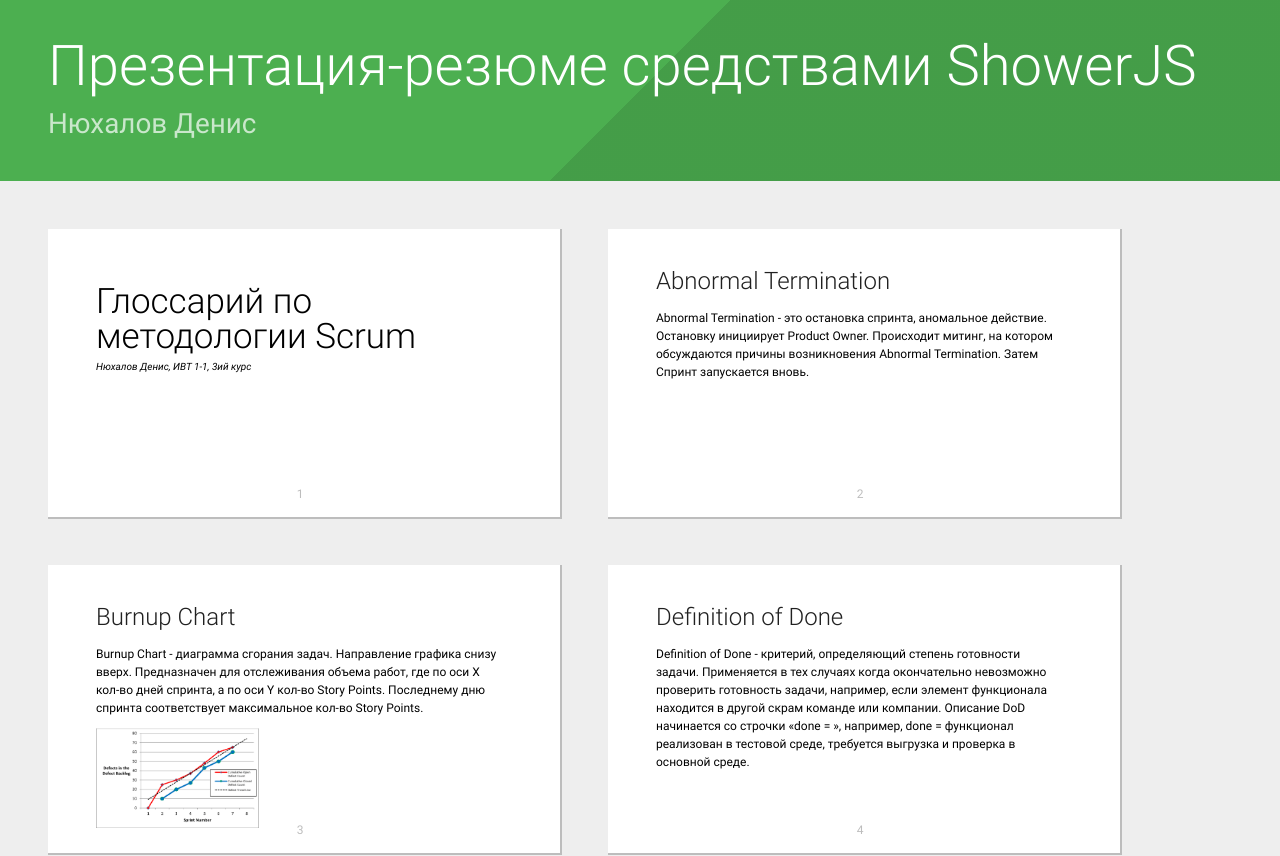
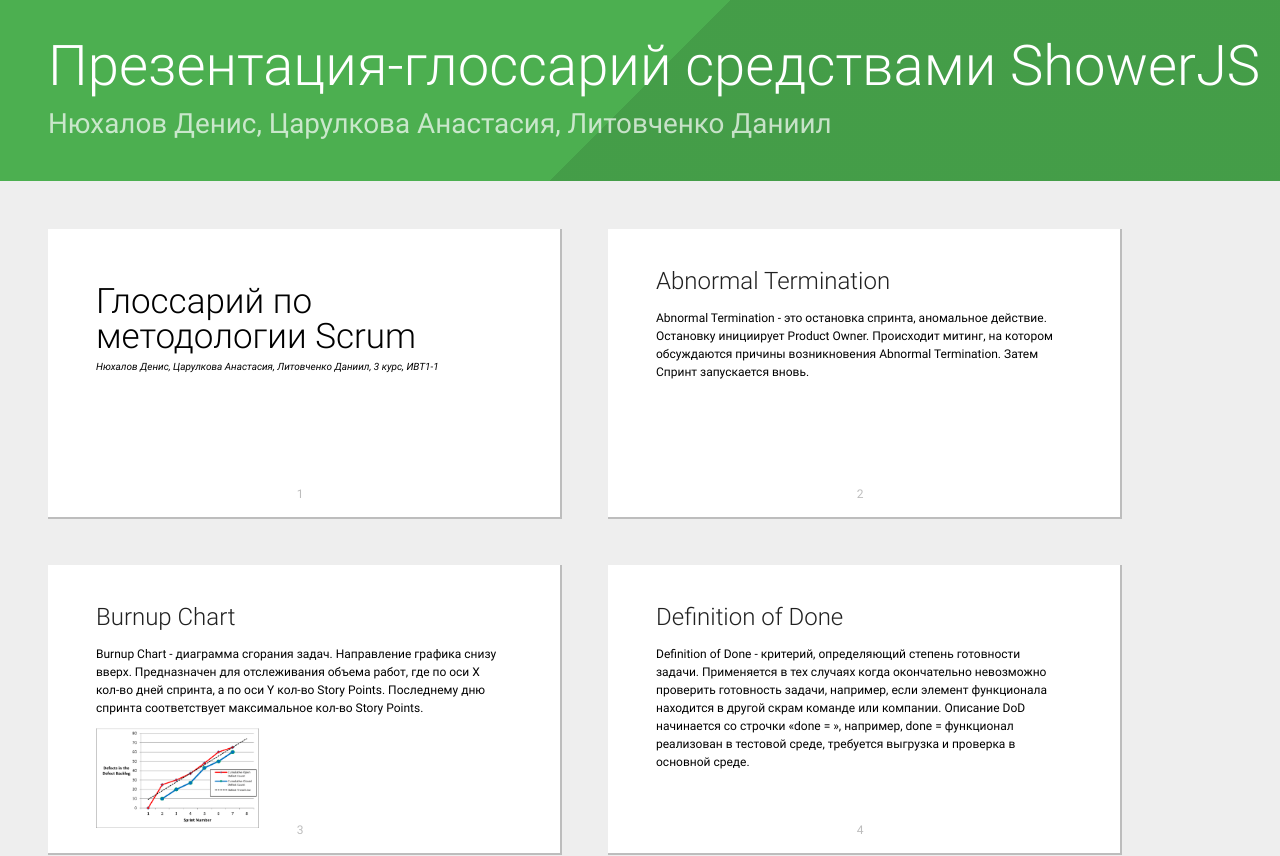
Before and after one commit to DenisNyux/shower-js-lr, a plain HTML site: page index.html in a window 1280 px wide. Shown: the top 856 px of the page. Drawn offline with Linux system fonts and the light colour scheme.

Commit message:
Update index.html

```diff
--- a/index.html
+++ b/index.html
@@ -14,13 +14,13 @@
 <body class="shower list">
 
     <header class="caption">
-        <h1>Презентация-резюме средствами ShowerJS</h1>
-        <p>Нюхалов Денис</p>
+        <h1>Презентация-глоссарий средствами ShowerJS</h1>
+        <p>Нюхалов Денис, Царулкова Анастасия, Литовченко Даниил</p>
     </header>
 
     <section class="slide" id="cover">
         <h2>Глоссарий по методологии Scrum</h2>
-        <p>Нюхалов Денис, ИВТ 1-1, 3ий курс</p>
+        <p>Нюхалов Денис, Царулкова Анастасия, Литовченко Даниил, 3 курс, ИВТ1-1</p>
         <!-- <figure>
             <img class="cover" src="pictures/Безымянный.png">
             <figcaption class="copyright right white">
```
